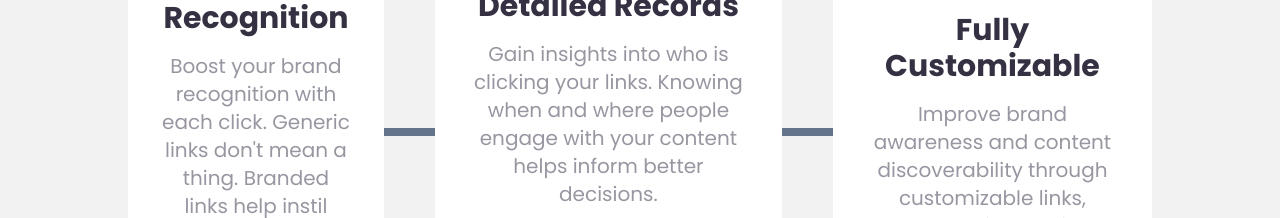
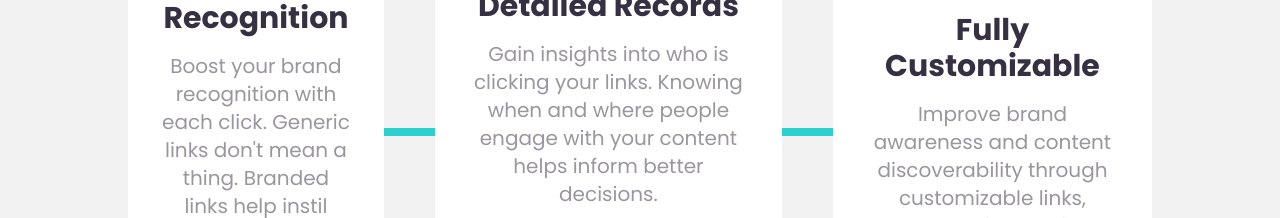
Before and after one commit to zencoder24/url-shortening-app, a React (Create React App) app: page / in a window 1280 px wide. Shown: the part 1500-1718 px from the top of the page. Built offline with nearby package versions, Linux system fonts and the light colour scheme.

Commit message:
Attempting to fix cards

```diff
--- a/src/components/ExtraContent/ExtraContent.jsx
+++ b/src/components/ExtraContent/ExtraContent.jsx
@@ -16,7 +16,7 @@ function ExtraContent() {
 
         <div className="cards-container lg:px-20">
           <div className="cards pt-24 py-16 px-12 md:flex">
-            <div className="bg-white text-center relative py-14 rounded-md md:w-full md:max-w-x-1 lg:h-5/6 xl:pb-20">
+            <div className="card-square bg-white text-center relative py-14 rounded-md md:w-full md:max-w-x-1 lg:h-5/6 xl:pb-20">
               <div className="icon-wrapper bg-x-dark-violet w-20 h-20 flex justify-center items-center rounded-full absolute ml-auto mr-auto left-0 right-0 -mt-24">
                 <div className="icon h-10 w-10 bg-brand-icon bg-contain"></div>
               </div>
@@ -31,8 +31,8 @@ function ExtraContent() {
                 </p>
               </div>
             </div>
-            <div className="h-24 w-2 bg-slate-500 m-auto md:h-2 md:w-1/5"></div>
-            <div className="bg-white text-center relative py-14 rounded-md md:max-w-x-1 xl:mt-6 xl:h-5/6">
+            <div className="h-24 w-2 bg-x-cyan m-auto md:h-2 md:w-1/5"></div>
+            <div className="card-square bg-white text-center relative py-14 rounded-md md:max-w-x-1 xl:mt-6 xl:h-5/6">
               <div className="icon-wrapper bg-x-dark-violet w-20 h-20 flex justify-center items-center rounded-full absolute ml-auto mr-auto left-0 right-0 -mt-24">
                 <div className="icon h-10 w-10 bg-detailed-icon bg-contain"></div>
               </div>
@@ -47,8 +47,8 @@ function ExtraContent() {
                 </p>
               </div>
             </div>
-            <div className="h-24 w-2 bg-slate-500 m-auto md:h-2 md:w-1/5"></div>
-            <div className="bg-white text-center relative py-14 rounded-md md:max-w-x-1 xl:mt-12 lg:pb-24">
+            <div className="h-24 w-2 bg-x-cyan m-auto md:h-2 md:w-1/5"></div>
+            <div className="card-square bg-white text-center relative py-14 rounded-md md:max-w-x-1 xl:mt-12 lg:pb-24">
               <div className="icon-wrapper bg-x-dark-violet w-20 h-20 flex justify-center items-center rounded-full absolute ml-auto mr-auto left-0 right-0 -mt-24">
                 <div className="icon h-10 w-10 bg-customize-icon bg-contain"></div>
               </div>
--- a/tailwind.config.js
+++ b/tailwind.config.js
@@ -43,6 +43,9 @@ module.exports = {
       maxWidth: {
         'x-1': '26rem',
       },
+      flex: {
+        'x-auto': '1 0 auto',
+      },
     },
   },
   plugins: [],
```
